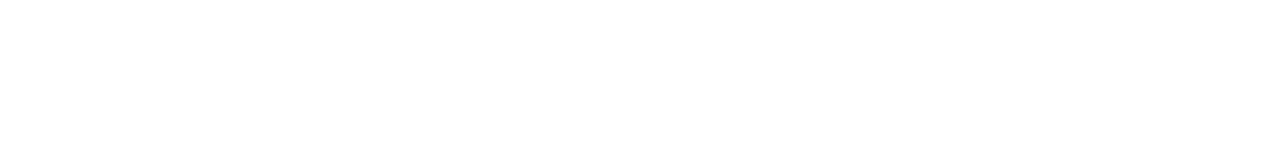
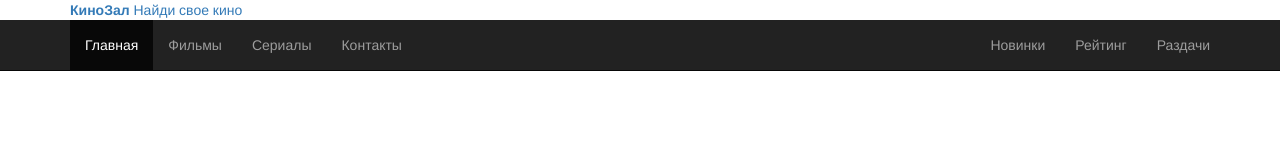
Before and after one commit to Vadim-Nikolaev/kinozal, a website: page index.html in a window 1280 px wide. Drawn offline with Linux system fonts and the light colour scheme.

Commit message:
разметка блока header

```diff
--- a/index.html
+++ b/index.html
@@ -4,8 +4,7 @@
 
 <head>
       <meta charset="UTF-8">
-  <meta name="viewport"
-        content="width=device-width, initial-scale=1.0, minimum-scale=1.0">
+      <meta name="viewport" content="width=device-width, initial-scale=1.0, minimum-scale=1.0">
       <meta http-equiv="X-UA-Compatible" content="ie=edge">
       <title>КиноЗал</title>
       <link href="libs/bootstrap/dist/css/bootstrap.min.css" rel="stylesheet">
@@ -21,6 +20,52 @@
 
 <body>
 
+      <header class="header">
+
+            <div class="header-logo">
+                  <div class="container">
+                        <a href="#">
+                              <strong class="header-logo__title">КиноЗал</strong>
+                              <span class="header-logo__description">Найди свое кино</span>
+                        </a>
+                  </div>
+            </div>
+
+            <div class="header-menu">
+                  <nav class="navbar navbar-inverse navbar-static-top">
+                        <div class="container">
+                              <!-- Brand and toggle get grouped for better mobile display -->
+                              <div class="navbar-header">
+                                    <button type="button" class="navbar-toggle collapsed" data-toggle="collapse"
+                                          data-target="#bs-example-navbar-collapse-1" aria-expanded="false">
+                                          <span class="sr-only">Toggle navigation</span>
+                                          <span class="icon-bar"></span>
+                                          <span class="icon-bar"></span>
+                                          <span class="icon-bar"></span>
+                                    </button>
+                              </div>
+
+                              <!-- Collect the nav links, forms, and other content for toggling -->
+                              <div class="collapse navbar-collapse" id="navbar-top">
+                                    <ul class="nav navbar-nav navbar-left">
+                                          <li class="active"><a href="#">Главная</a>
+                                          </li>
+                                          <li><a href="#">Фильмы</a></li>
+                                          <li><a href="#">Сериалы</a></li>
+                                          <li><a href="#">Контакты</a></li>
+                                    </ul>
+                                    <ul class="nav navbar-nav navbar-right">
+                                          <li><a href="#">Новинки</a></li>
+                                          <li><a href="#">Рейтинг</a></li>
+                                          <li><a href="#">Раздачи</a></li>
+                                    </ul>
+                              </div><!-- /.navbar-collapse -->
+                        </div><!-- /.container-fluid -->
+                  </nav>
+            </div>
+
+      </header>
+
 
       <script src="libs/jquery/dist/jquery.min.js"></script>
       <script src="libs/bootstrap/dist/js/bootstrap.min.js"></script>
```
Also changed, not shown: page.html (+1 -4 lines), 1 other file. Lines whose indentation alone changed are shown as unchanged.
